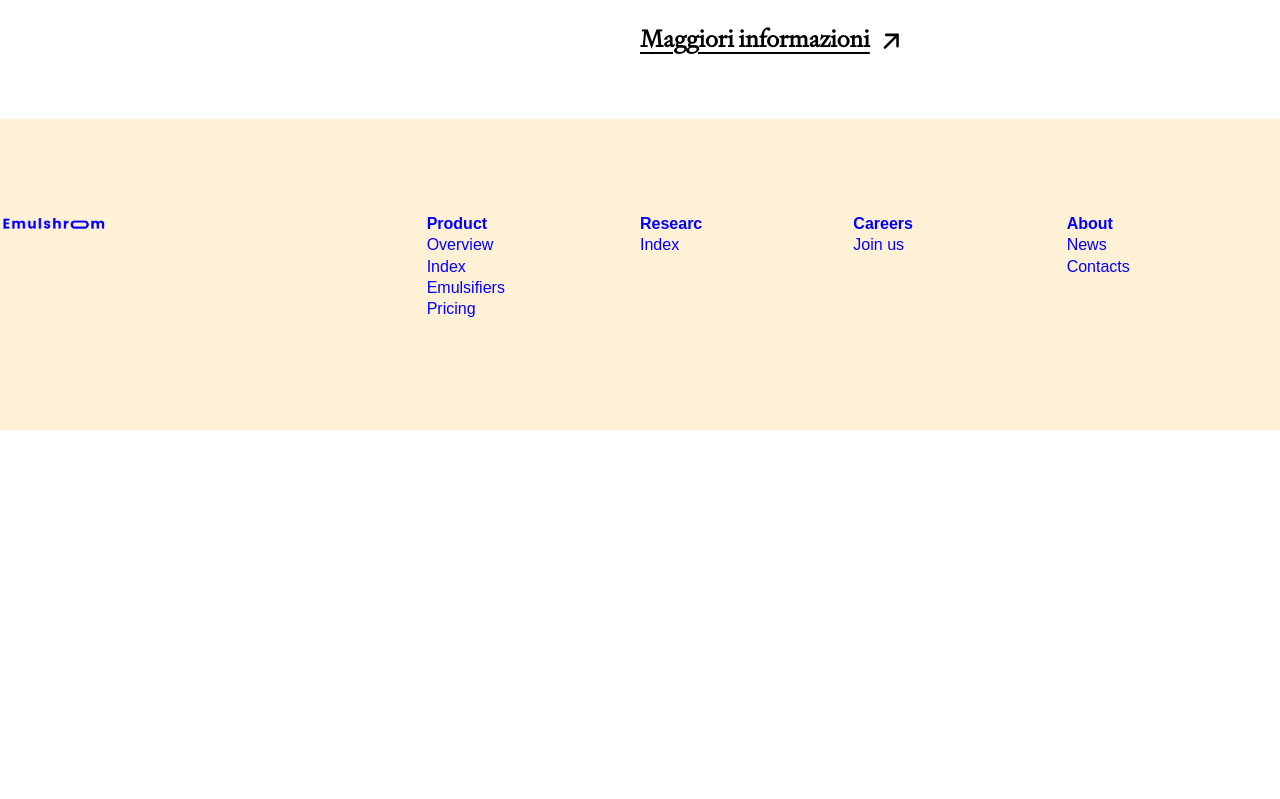
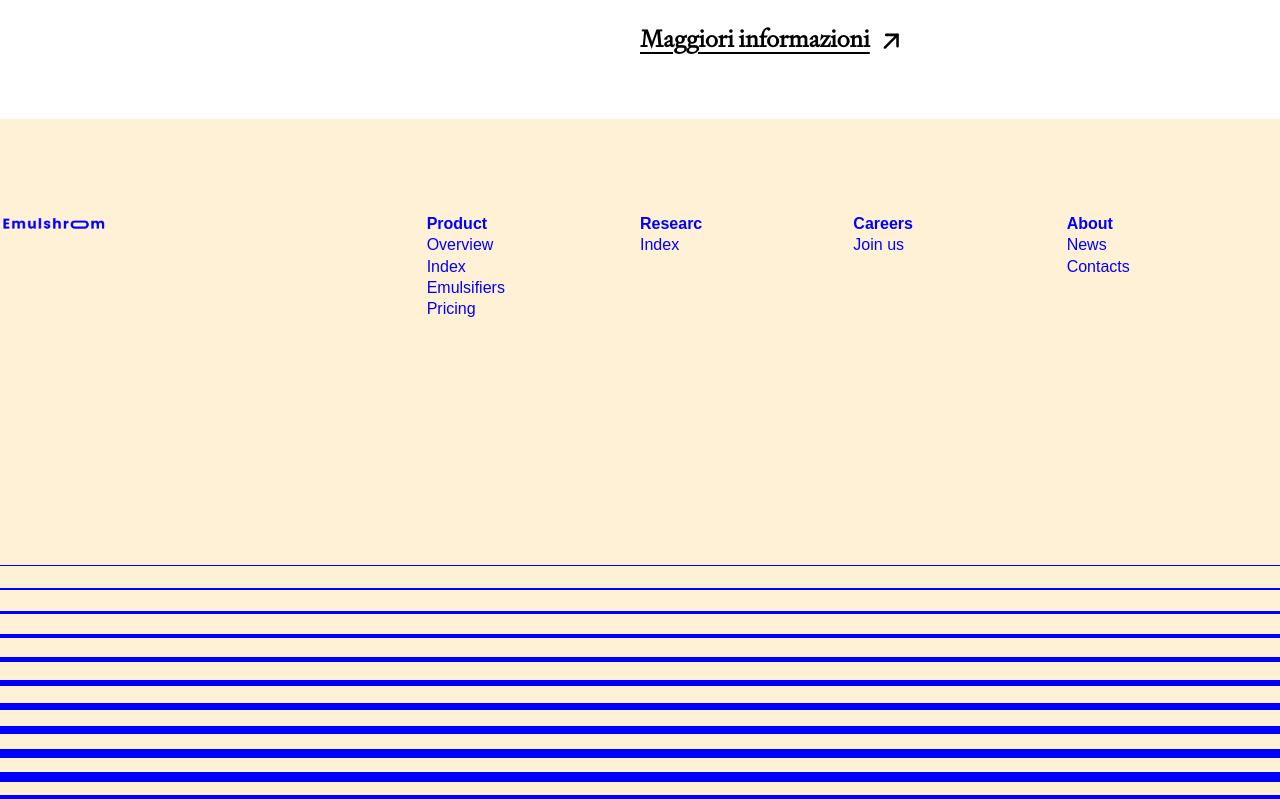
Before and after one commit to rikvik2006/Emulshroom, a Next.js app: page /about-us in a window 1280 px wide. Shown: the part 3341-4140 px from the top of the page. Before the commit the page ends 3771 px from the top, so only its background shows below. Built offline with nearby package versions, Linux system fonts and the light colour scheme; a web font is replaced by a local one.

Commit message:
Feat: Implemented the footer in the pages

```diff
--- a/src/pages/about-us.tsx
+++ b/src/pages/about-us.tsx
@@ -12,6 +12,7 @@ import logoBlack from "../../public/img/LogoBlack.png"
 import AboutUsNavbar from '@components/aboutUs/header';
 import MainContent from '@components/aboutUs/mainContent';
 import Footer from '@components/aboutUs/footer';
+import BottomFooter from '@components/bottomFooter';
 
 type Props = {}
 
@@ -31,7 +32,7 @@ const AboutUs: NextPage<Props> = () => {
                 <title>About Us</title>
                 <meta name="description" content="Generated by create next app" />
                 <meta name="viewport" content="width=device-width, initial-scale=1" />
-                <link rel="icon" href="/favicon.ico" />
+                <link rel="icon" href="/favicon.png" />
             </Head>
             <style jsx global>
                 {`
@@ -56,7 +57,10 @@ const AboutUs: NextPage<Props> = () => {
                     <MainContent />
                 </div>
             </div>
-            <Footer />
+            <div className={style.footerContainer}>
+                <Footer />
+                <BottomFooter bg_color="#0000ff" element_color="#FFF1D6" />
+            </div>
         </>
     )
 }
--- a/src/styles/aboutus.module.scss
+++ b/src/styles/aboutus.module.scss
@@ -13,3 +13,7 @@
 .mainContainer {
     margin: 7rem 2rem 0rem 2rem;
 }
+
+.footerContainer {
+    background-color: #FFF1D6;
+}
```
Also changed, not shown: src/pages/index.tsx (+9 -0 lines).
